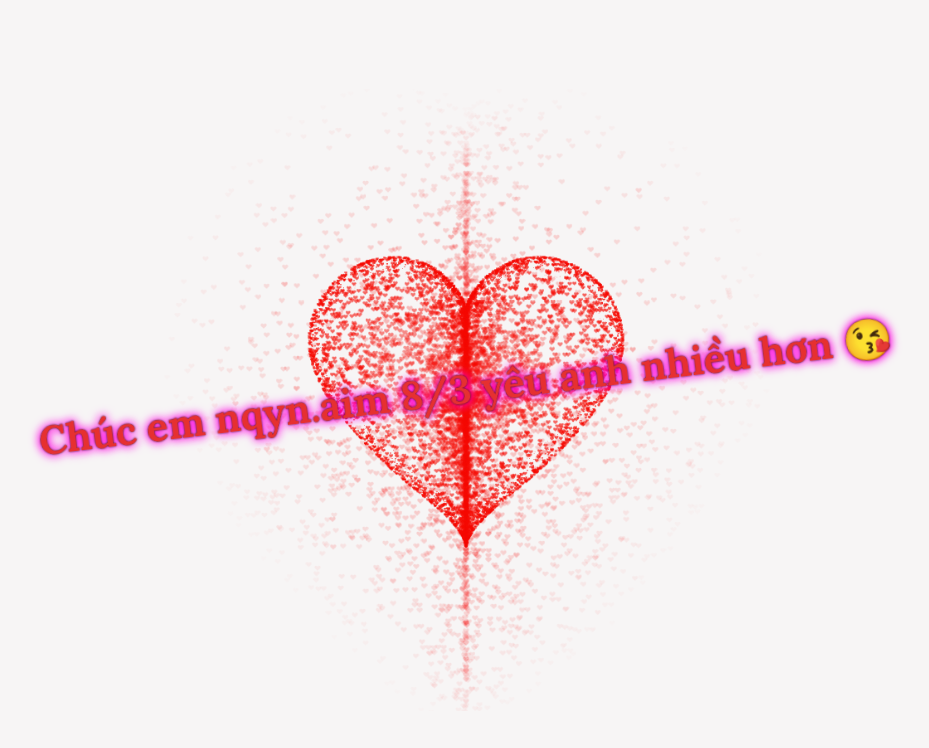
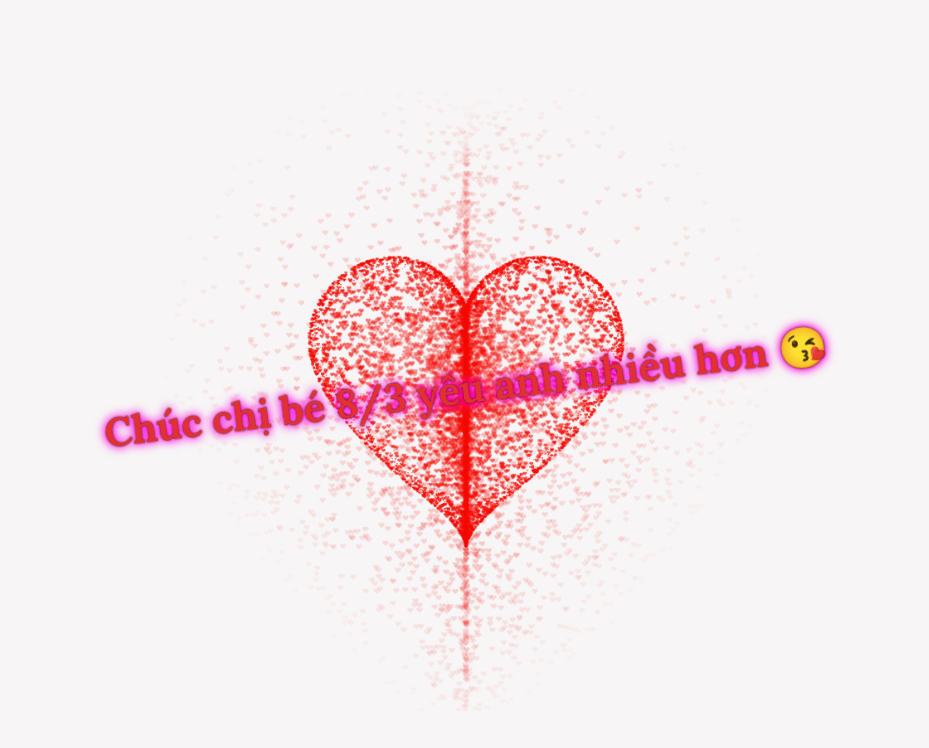
Before and after one commit to setth123/Her, a plain HTML site: page index.html in a window 1280 px wide. Shown: the whole page, without its empty margins (174-1103 px from the left). Drawn offline with Linux system fonts and the light colour scheme.

Commit message:
Update index.html

```diff
--- a/index.html
+++ b/index.html
@@ -26,7 +26,7 @@ canvas {
     <canvas id="pinkboard"></canvas>
 
   </div>
-    <h1 class="name">Chúc em nqyn.aim 8/3 yêu anh nhiều hơn 😘</h1>
+    <h1 class="name">Chúc chị bé 8/3 yêu anh nhiều hơn 😘</h1>
 <script>
 var settings = {
   particles: {
```
